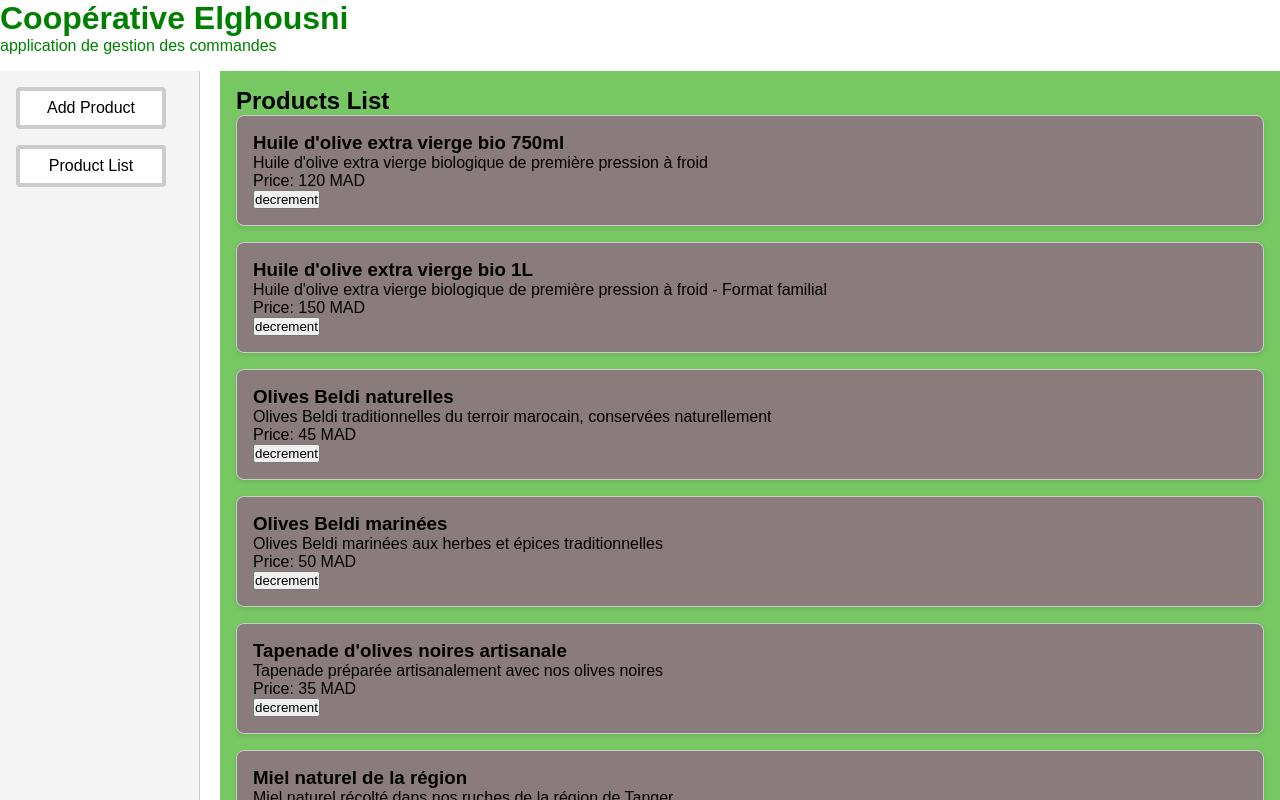
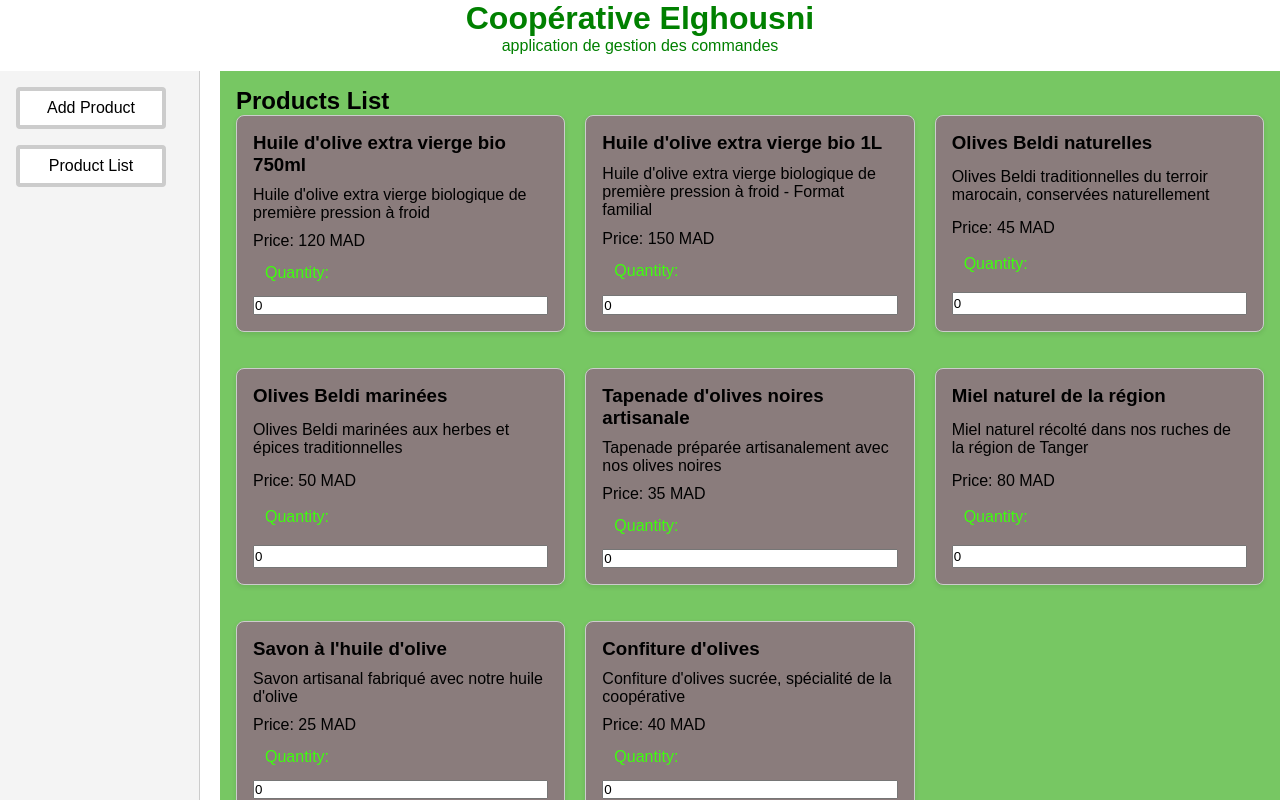
Before and after one commit to faskadev/elghousni-order-management01, a React (Vite) app: page / in a window 1280 px wide. Shown: the top 800 px of the page. Built offline with nearby package versions, Linux system fonts and the light colour scheme.

Commit message:
Enhance styling and layout for product selector and sidebar components

```diff
--- a/src/App.css
+++ b/src/App.css
@@ -12,6 +12,8 @@
   font-size: 1rem;
   margin-bottom: 1rem;
   color: green;
+  text-align: center;
+
 }
 
 .sidebar {
@@ -52,9 +54,23 @@
   margin-bottom: 1rem;
   box-shadow: 0 2px 5px rgba(0, 0, 0, 0.1);
   background-color: #8a7c7c;
+  display: grid;
+  gap: 10px;
 
 }
 
+.quantity-label {
+  width: 60px;
+  padding: 0.25rem;
+  margin-left: 0.5rem;
+  color: #3eff0d;
+}
+
+.products-holder {
+  display: grid;
+  grid-template-columns: repeat(3, 1fr);
+  gap: 20px;
+}
 
 body {
   font-family: Arial, sans-serif;
--- a/src/components/ProductSelector.jsx
+++ b/src/components/ProductSelector.jsx
@@ -1,7 +1,8 @@
 import { products } from "../data/produits";
 import { useState } from "react";
+
 function ProductSelector() {
-    const [quantity, setQuantity] = useState(0);
+
     return (
         <div className="product-selector">
             <h2>Products List</h2>
@@ -11,13 +12,14 @@ function ProductSelector() {
                         <h3 className="product-name">{product.name}</h3>
                         <p className="product-description">{product.description}</p>
                         <p className="product-price">Price: {product.price} MAD</p>
+                        <label className="quantity-label" htmlFor={`quantity-${product.id}`}>Quantity:</label>
+                        <input  type="number" id={`quantity-${product.id}`} min="0" defaultValue="0" />
 
-                       {quantity === 0 ? (<button onClick={() => setQuantity(quantity - 1)}>decrement</button>) : null}
                     </div>
                 ))}
             </div>
         </div>
-
     )
 }
+
 export default ProductSelector;
```
